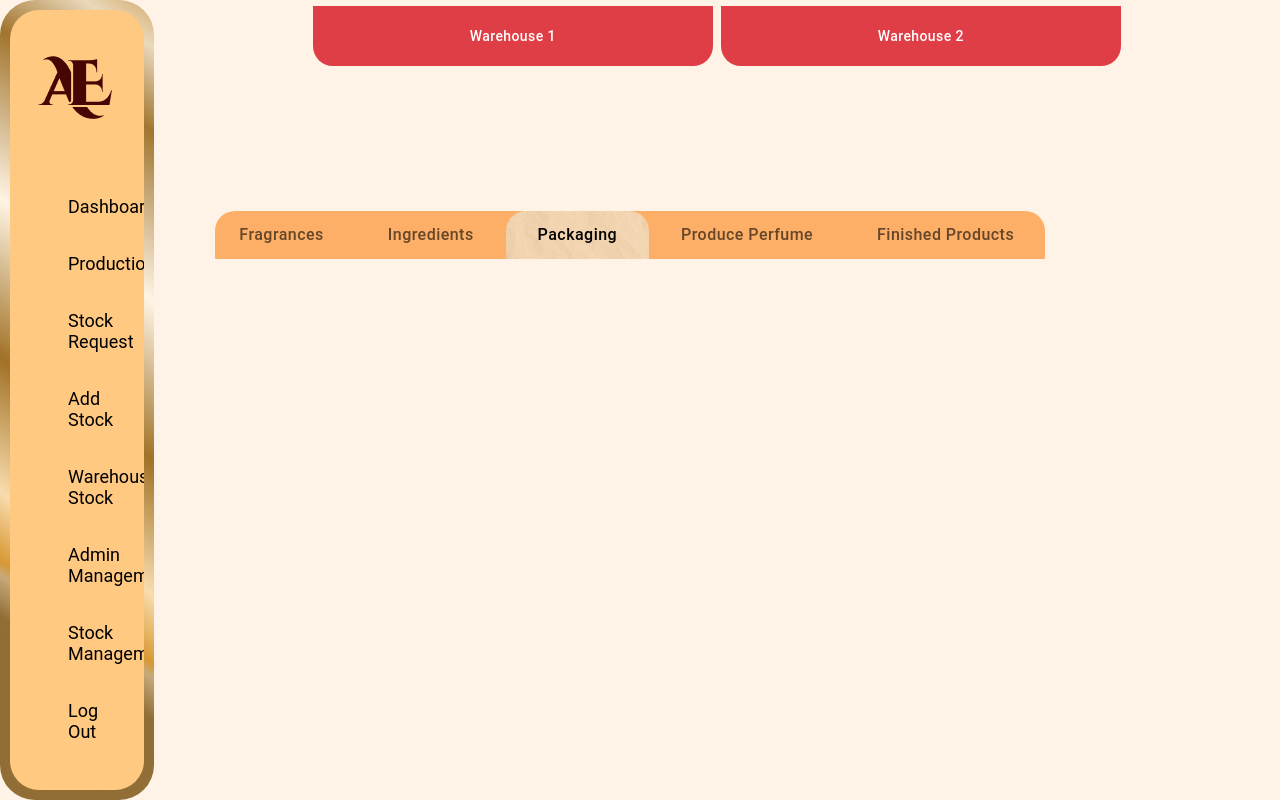
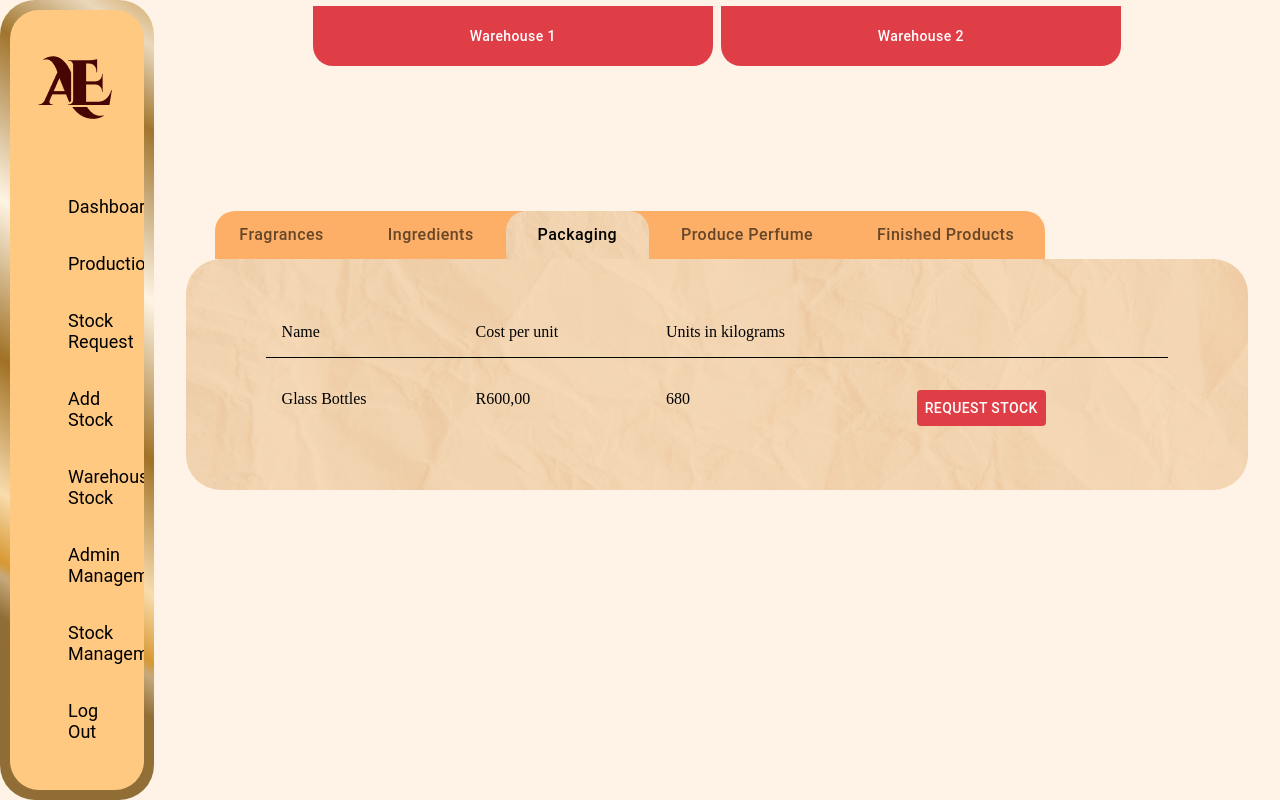
Before and after one commit to Tsebo200/Aureum-Elegance-Frontend, a React (Vite) app in the folder client/: page /finishedproducts in a window 1280 px wide. Both pictures are taken after a click on the tab "Packaging". Built offline with nearby package versions, Linux system fonts and the light colour scheme.

Commit message:
Style(Packaging Tab): Add New Tab
Use Material UI to create a new packaging Tab from the existing setup of the FragranceProducts Page

```diff
--- a/client/src/ui/Pages/FinishedProducts/FinishedProducts.tsx
+++ b/client/src/ui/Pages/FinishedProducts/FinishedProducts.tsx
@@ -52,6 +52,32 @@ export default function FinishedProducts() {
                   <td>100</td>
                   <td>
                     <Button className={styles.Btn}>Produce</Button>
+                  </td>
+                </tr>
+              </tbody>
+            </table>
+          </section>
+        )}
+
+
+         {tab === 2 && (
+          <section className={styles.content}>
+            <table className={styles.table}>
+              <thead>
+                <tr>
+                  <th>Name</th>
+                  <th>Cost per unit</th>
+                  <th>Units in kilograms</th>
+                </tr>
+                <hr />
+              </thead>
+              <tbody>
+                <tr>
+                  <td>Glass Bottles</td>
+                  <td>R600,00</td>
+                  <td>680</td>
+                  <td>
+                    <Button className={styles.Btn}>Request Stock</Button>
                   </td>
                 </tr>
               </tbody>
```
